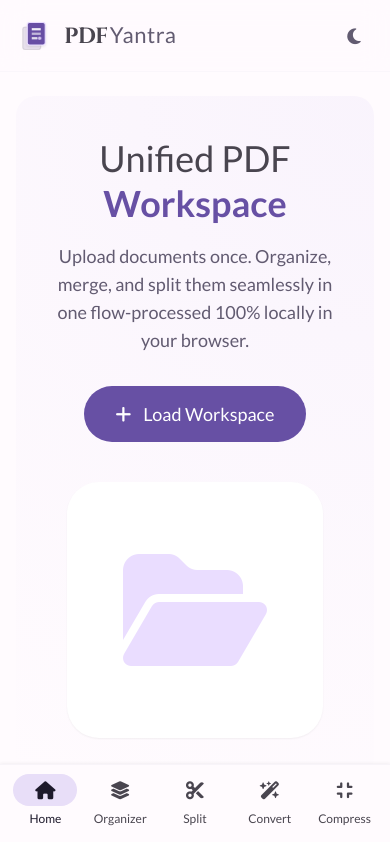
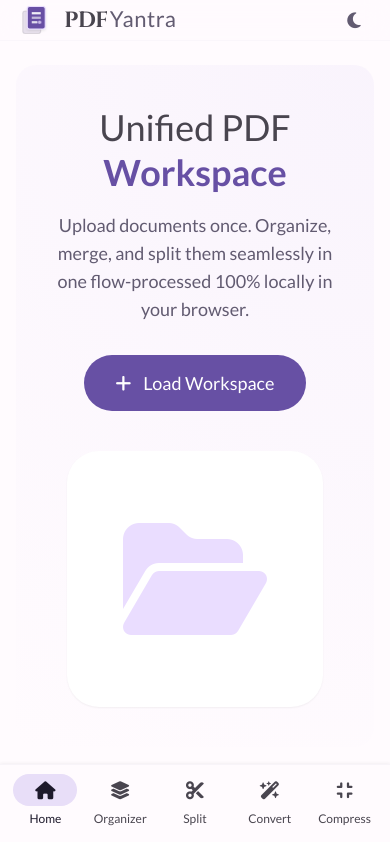
Before and after one commit to rijoth/PDFYantra, a React (Vite) app: page / in a window 390 px wide. Shown: the top 842 px of the page. Built offline with nearby package versions, Linux system fonts and the light colour scheme; a web font is replaced by a local one.

Commit message:
fixed scrolling bug

```diff
--- a/components/DashboardLayout.tsx
+++ b/components/DashboardLayout.tsx
@@ -17,7 +17,7 @@ const DashboardLayout: React.FC<DashboardLayoutProps> = ({
   onToolChange
 }) => {
   return (
-    <div className="min-h-screen md:h-screen flex md:overflow-hidden bg-background font-sans text-onSurfaceVariant selection:bg-primaryContainer selection:text-onPrimaryContainer">
+    <div className="h-screen flex overflow-hidden bg-background font-sans text-onSurfaceVariant selection:bg-primaryContainer selection:text-onPrimaryContainer">
       {/* Navigation (Rail on Desktop, Bottom Bar on Mobile) */}
       <Navigation activeTool={activeTool} onToolChange={onToolChange} />
 
@@ -25,7 +25,7 @@ const DashboardLayout: React.FC<DashboardLayoutProps> = ({
       <div className="flex-1 flex flex-col min-w-0 md:ml-[80px] mb-[80px] md:mb-0 transition-all duration-300">
         <TopAppBar />
 
-        <main className="flex-grow flex flex-col p-4 md:px-8 md:pb-0 md:overflow-y-auto">
+        <main className="flex-grow flex flex-col p-4 md:px-8 md:pb-0 overflow-y-auto">
           <div className="max-w-7xl mx-auto w-full flex flex-col animate-fade-in flex-grow">
             {children}
           </div>
--- a/index.html
+++ b/index.html
@@ -191,7 +191,7 @@
 </script>
   <link rel="stylesheet" href="/index.css">
 </head>
-  <body class="bg-background text-onBackground antialiased overflow-hidden">
+  <body class="bg-background text-onBackground antialiased">
     <div id="root"></div>
   <script type="module" src="/index.tsx"></script>
 </body>
```
Also changed, not shown: 1 other file (tests, documents, lock files or other folders).
